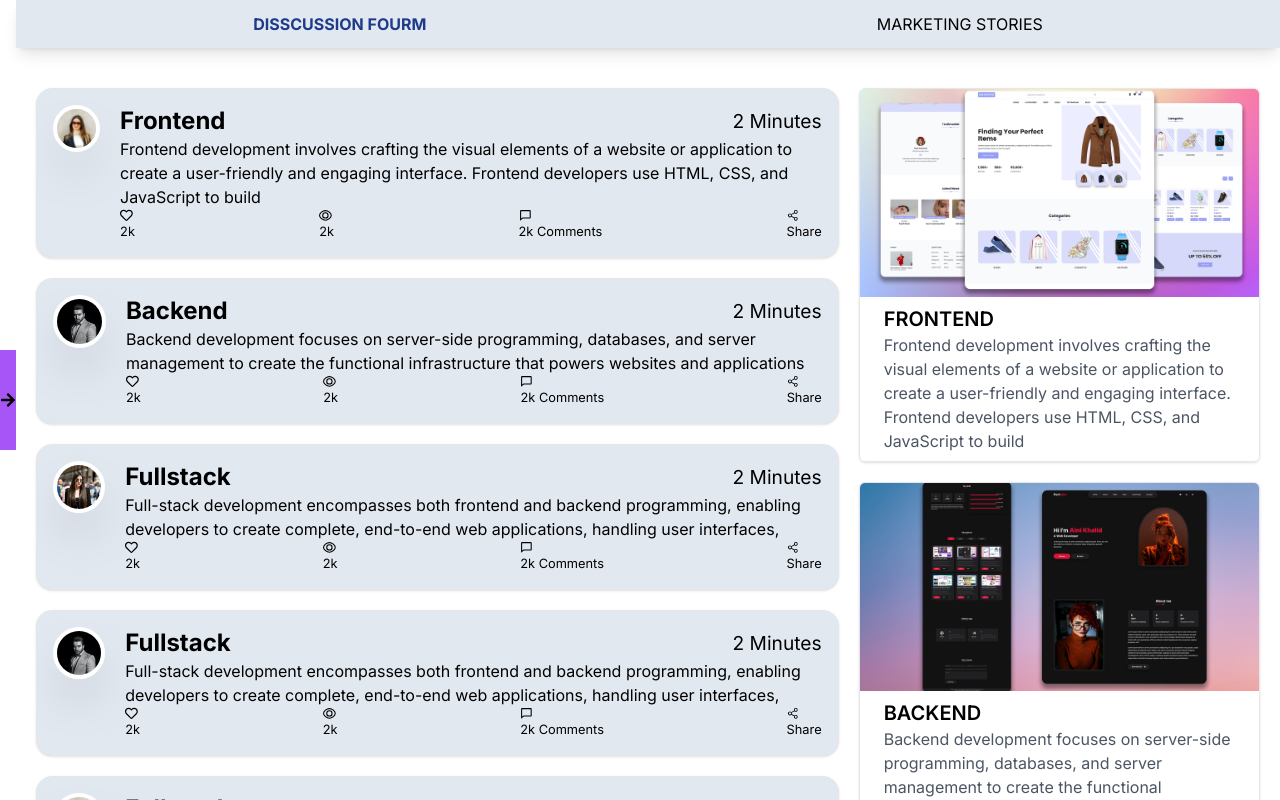
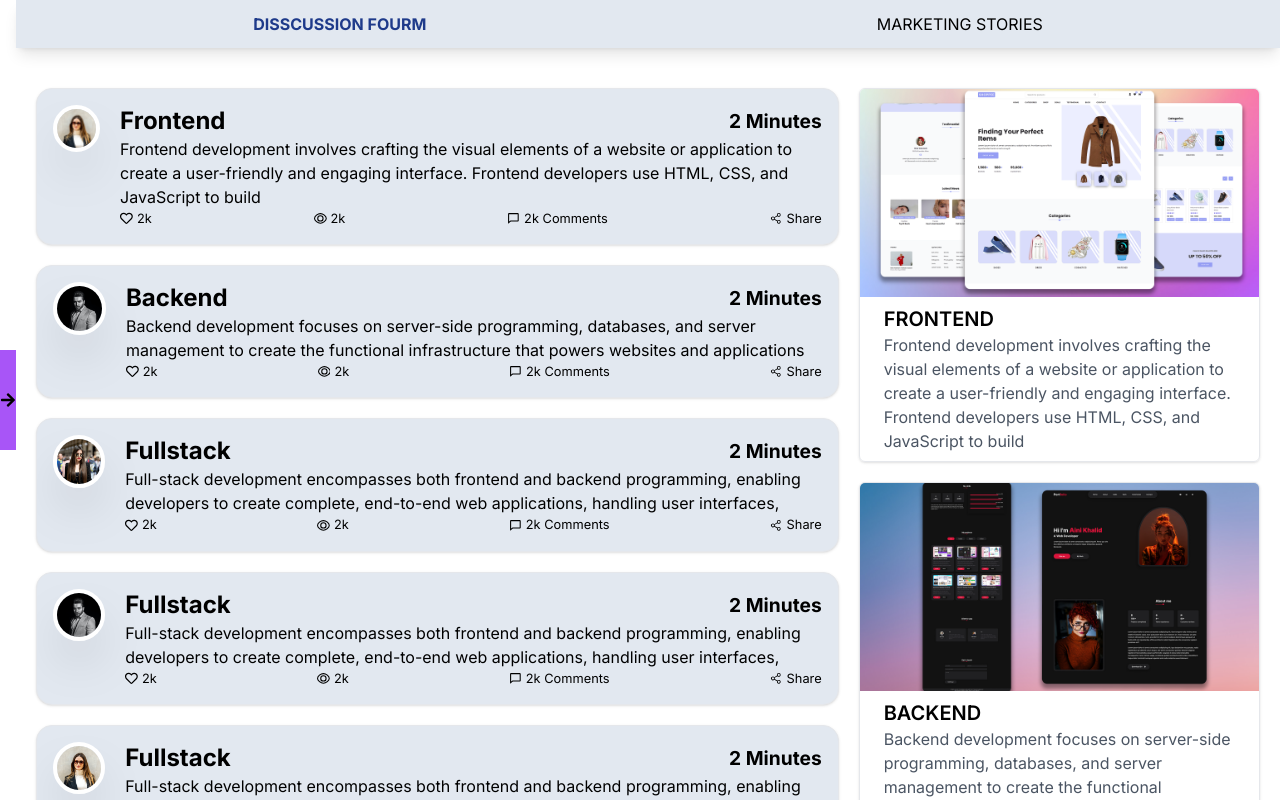
Before and after one commit to samimhub/ui-app, a Next.js app: page / in a window 1280 px wide. Shown: the top 800 px of the page. Built offline with nearby package versions, Linux system fonts and the light colour scheme.

Commit message:
new commit

```diff
--- a/src/app/Component/DisscussionCard.tsx
+++ b/src/app/Component/DisscussionCard.tsx
@@ -48,14 +48,14 @@ const DisscussionItems = ({ ImgUrl, title, description }: DisscussionItems) => {
       <div>
         <h3 className="flex justify-between lg:bold-22 capitalize group-hover:text-white text-2xl font-bold">
           {title}
-          <small className="font-normal">2 minutes</small>
+          <small className="font-">2 minutes</small>
         </h3>
         <p>{description}</p>
-        <p className="flex flex-row items-center justify-between">
-          <small><FaRegHeart/>2k</small>
-          <small><GrView />2k</small>
-          <small><BiComment/>2k Comments</small>
-          <small><GoShareAndroid/>Share</small>
+        <p className="flex items-center justify-between">
+          <small className="flex items-center gap-1"><FaRegHeart/>2k</small>
+          <small className="flex items-center gap-1"><GrView />2k</small>
+          <small className="flex items-center gap-1"><BiComment/>2k Comments</small>
+          <small className="flex items-center gap-1"><GoShareAndroid/>Share</small>
         </p>
       </div>
     </div>
```
